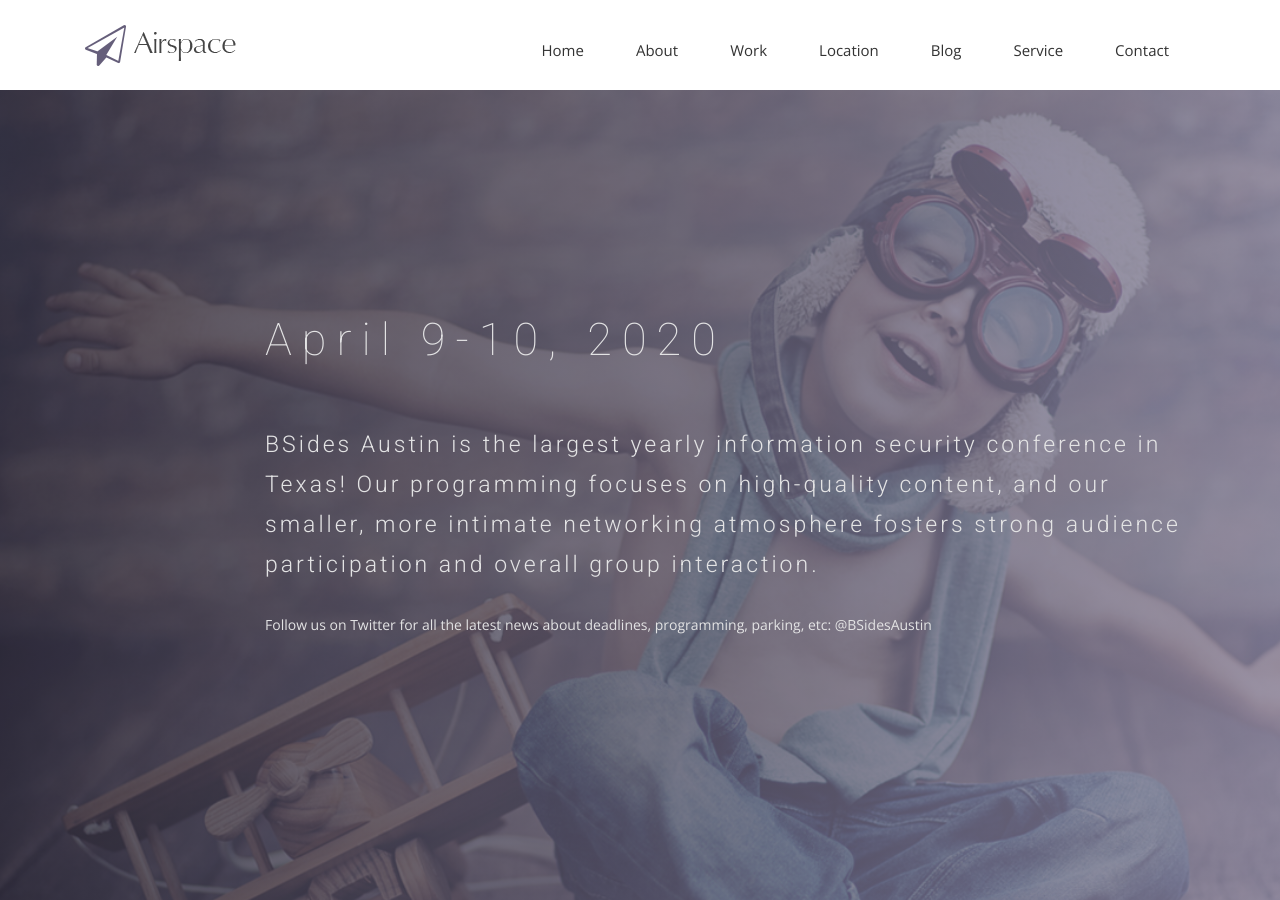
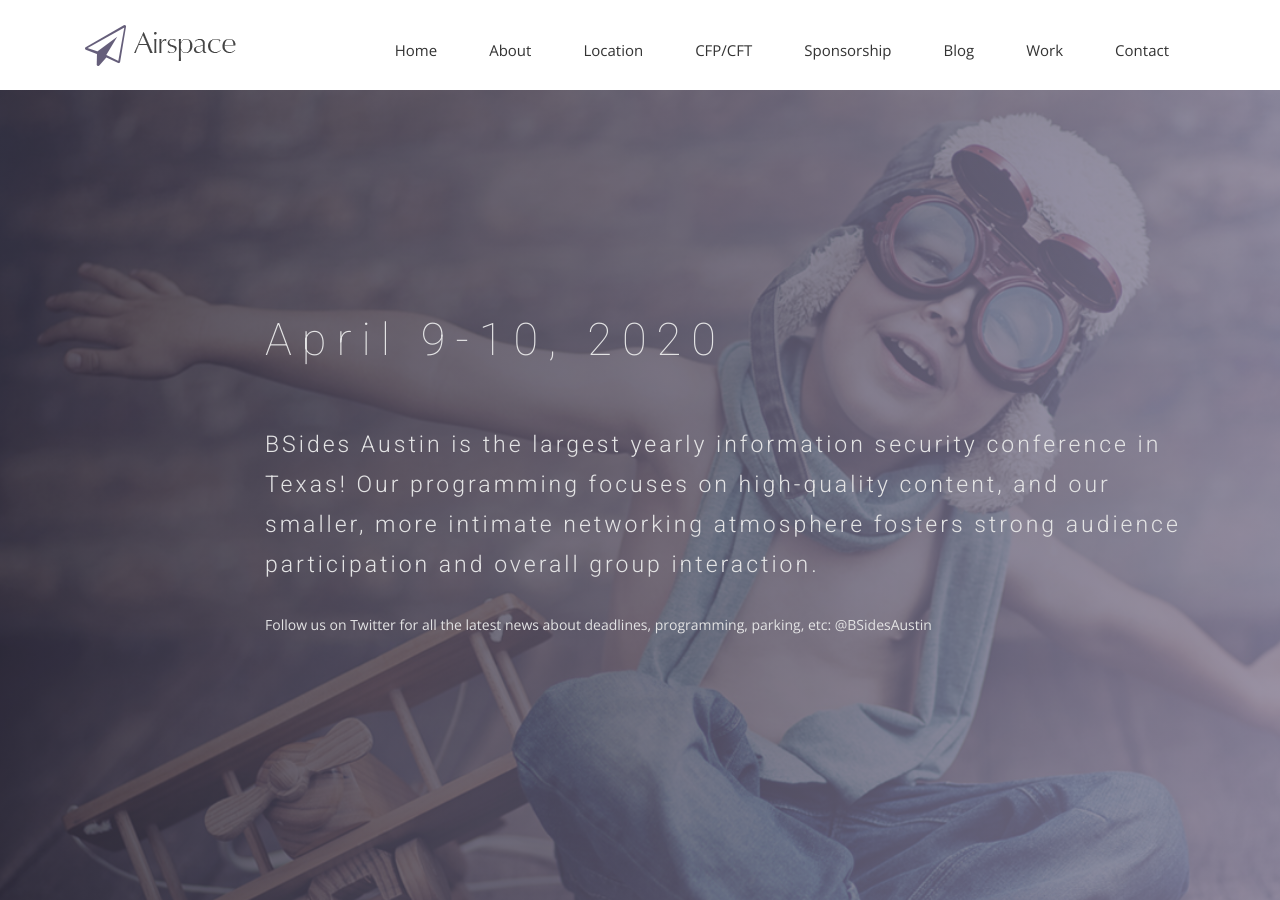
Before and after one commit to bsidesaustin/test, a Jekyll site: the page built from index.html, in a window 1280 px wide and 900 px high. Built offline with Jekyll 4.4.1, drawn with Linux system fonts in a browser that asks for light colours; nearby versions of some CDN libraries; some web fonts are replaced.

Commit message:
Update header.html

```diff
--- a/_includes/header.html
+++ b/_includes/header.html
@@ -23,10 +23,11 @@
               <ul class="nav navbar-nav navbar-right">
                 <li><a href="{{ site.baseurl }}/">Home</a></li>
                 <li><a href="{{ site.baseurl }}/about">About</a></li>
+                <li><a href="{{ site.baseurl }}/location">Location</a></li>
+                <li><a href="{{ site.baseurl }}/calls">CFP/CFT</a></li>
+                <li><a href="{{ site.baseurl }}/sponsors">Sponsorship</a></li>
+                <li><a href="{{ site.baseurl }}/blog">Blog</a></li>
                 <li><a href="{{ site.baseurl }}/work">Work</a></li>
-                <li><a href="{{ site.baseurl }}/location">Location</a></li>
-                <li><a href="{{ site.baseurl }}/blog">Blog</a></li>
-                <li><a href="#">Service</a></li>
                 <li><a href="{{ site.baseurl }}/contact">Contact</a></li>
               </ul>
             </div><!-- /.navbar-collapse -->
```
